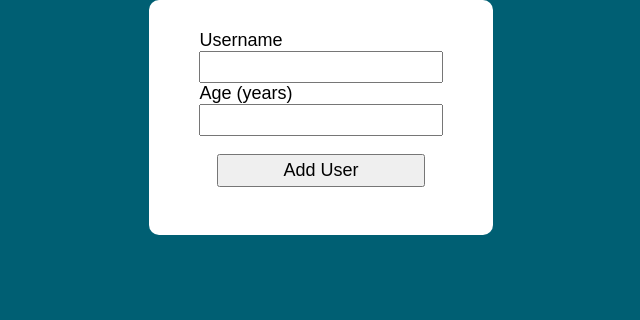
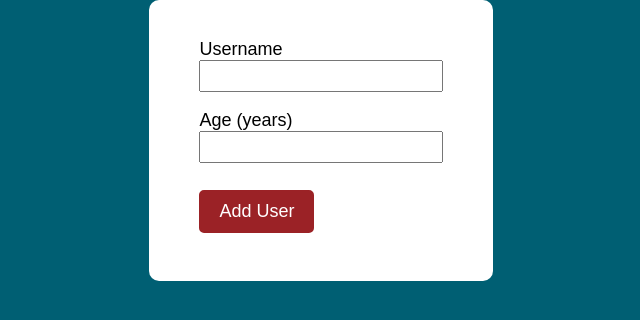
Before and after one commit to mdesanker/user-project, a React (Create React App) app: page / in a window 1280 px wide. Shown: the top 320 px of the page, without its empty margins (319-959 px from the left). Built offline with nearby package versions, Linux system fonts and the light colour scheme.

Commit message:
feat: create input form with styled-components

```diff
--- /dev/null
+++ b/src/components/Button.js
@@ -0,0 +1,19 @@
+import styled from "styled-components";
+
+const Button = styled.button`
+  font-size: 1rem;
+  padding: 0.5rem 1rem;
+  margin: 1rem 0;
+  background-color: #9b2226;
+  border: 2px solid #9b2226;
+  border-radius: 5px;
+  color: white;
+  transition: 100ms all;
+
+  &:hover {
+    color: #9b2226;
+    background-color: white;
+  }
+`;
+
+export default Button;
--- a/src/components/UserForm.js
+++ b/src/components/UserForm.js
@@ -1,20 +1,21 @@
 import styled from "styled-components";
 import Container from "./Container";
+import Button from "./Button";
 
 const Form = styled.form`
   display: flex;
   flex-direction: column;
+  align-items: flex-start;
 
   & input {
     font-size: 1rem;
     padding: 0.2rem;
   }
 
-  & button {
-    font-size: 1rem;
-    padding: 0.2rem;
-    margin: 1rem;
-    width: auto;
+  & .field {
+    display: flex;
+    flex-direction: column;
+    margin: 0.5rem 0;
   }
 `;
 
@@ -22,11 +23,15 @@ const UserForm = () => {
   return (
     <Container>
       <Form>
-        <label htmlFor="username">Username</label>
-        <input type="text" name="username" id="username" />
-        <label htmlFor="age">Age (years)</label>
-        <input type="text" name="age" id="age" />
-        <button type="submit">Add User</button>
+        <div className="field">
+          <label htmlFor="username">Username</label>
+          <input type="text" name="username" id="username" />
+        </div>
+        <div className="field">
+          <label htmlFor="age">Age (years)</label>
+          <input type="text" name="age" id="age" />
+        </div>
+        <Button type="submit">Add User</Button>
       </Form>
     </Container>
   );
```
